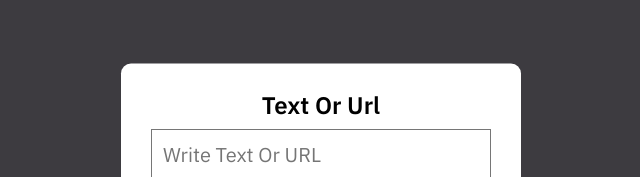
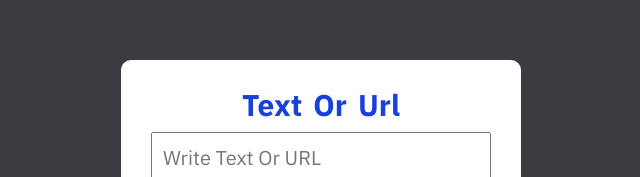
Before and after one commit to oshawkyab/qr-code, a website: page index.html in a window 1280 px wide. Shown: the part 189-366 px from the top of the page, without its empty margins (319-959 px from the left). Drawn offline with Linux system fonts and the light colour scheme.

Commit message:
change color

```diff
--- a/css/style.css
+++ b/css/style.css
@@ -19,10 +19,12 @@ body {
   border-radius: 10px;
 }
 .container p {
-  font-size: 24px;
-  font-weight: 600;
+  font-size: 30px;
+  font-weight: bolder;
   margin-bottom: 8px;
+ word-spacing: 4px;
   text-align: center;
+  color: #1741da;
 }
 .container input {
   padding: 10px;
```
